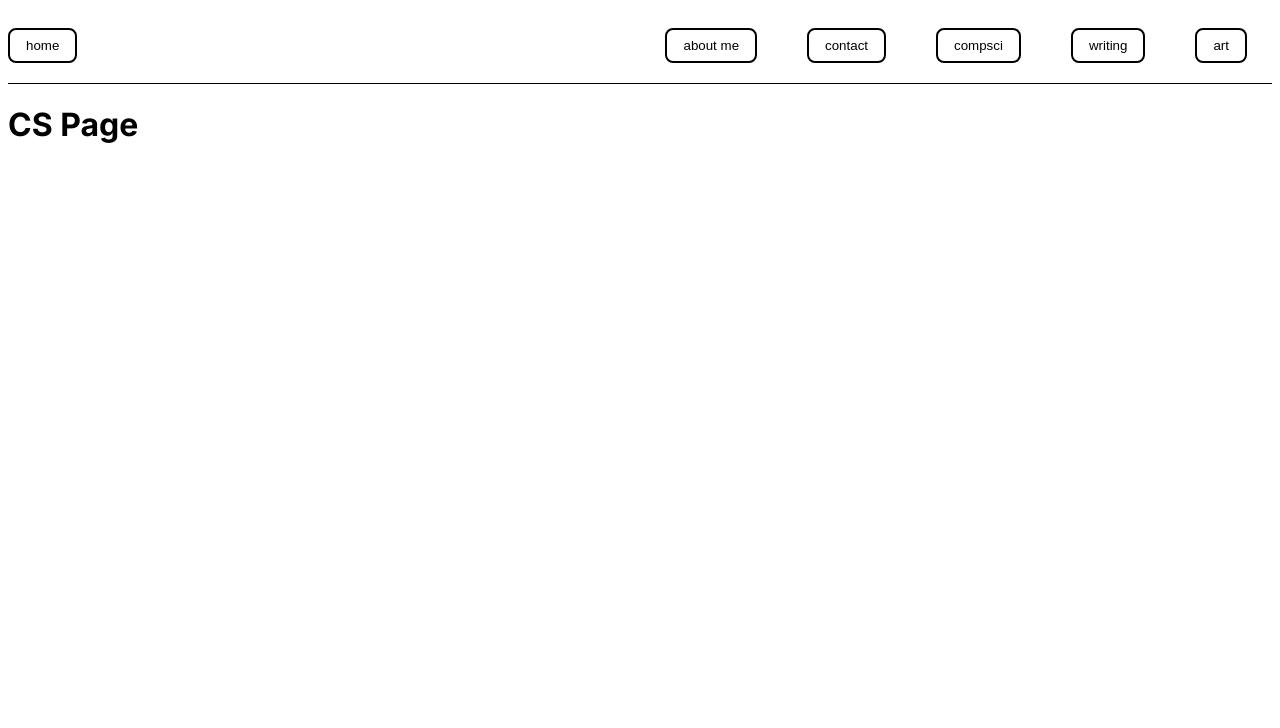
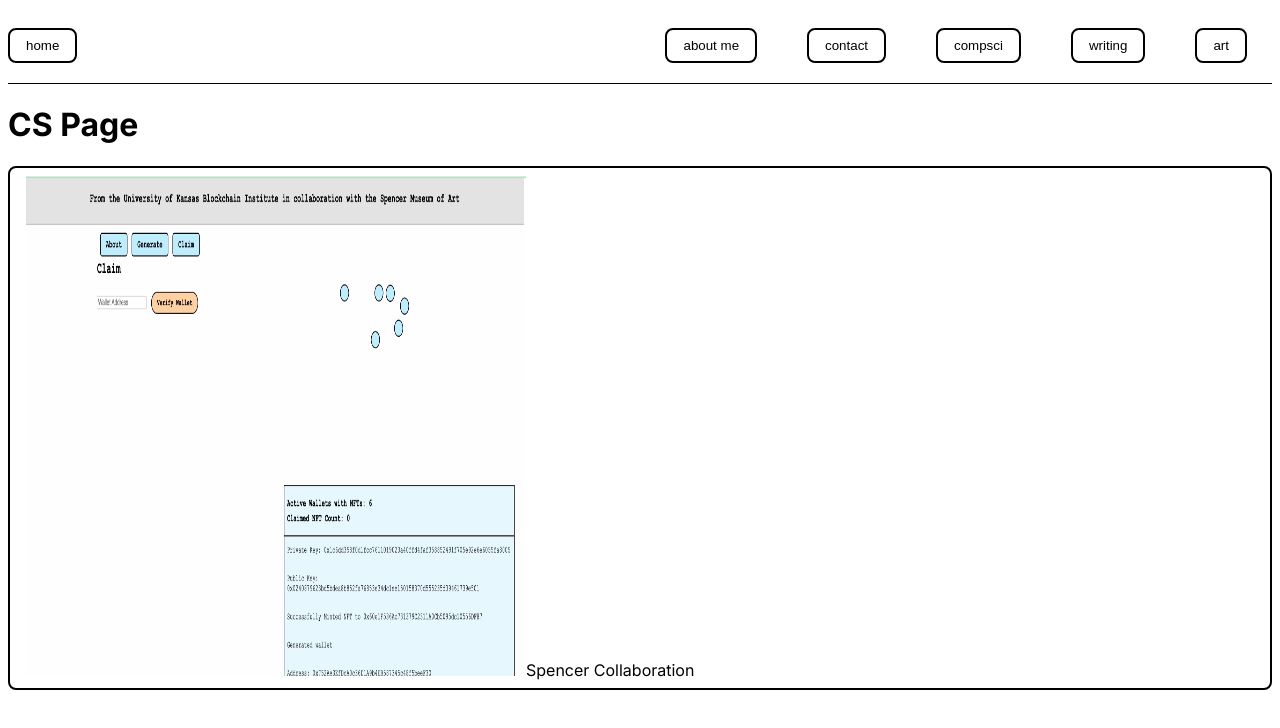
Before and after one commit to emmanasseri/emma-nasseri, a Next.js app: page /cs in a window 1280 px wide. Shown: the top 728 px of the page. Built offline with nearby package versions, Linux system fonts and the light colour scheme.

Commit message:
outline card changes

```diff
--- a/src/app/cs/page.js
+++ b/src/app/cs/page.js
@@ -1,5 +1,6 @@
 import React from "react";
 import Navbar from "@/components/Navbar";
+import OutlineCard from "@/components/OutlineCard";
 
 export default function CSPage() {
   return (
@@ -7,7 +8,12 @@ export default function CSPage() {
       <Navbar />
       <div>
         <h1>CS Page</h1>
-        {/* Your CS content */}
+        <OutlineCard
+          title="Spencer Collaboration"
+          description="an art project involving blockchain"
+          imagePath="/images/spencerImage.png" // Path to your image
+          alt="Description for Accessibility" // Alt text for the image
+        />
       </div>
     </>
   );
--- a/src/components/OutlineCard.js
+++ b/src/components/OutlineCard.js
@@ -1,10 +1,18 @@
 import React from "react";
+import Image from "next/image";
 
-const OutlineCard = ({ title, onClick }) => {
+const OutlineCard = ({ title, bodyText, imagePath }) => {
   return (
-    <button style={styles.button} onClick={onClick ? onClick : undefined}>
-      {title}
-    </button>
+    <div style={styles.button}>
+      <Image
+        src={imagePath}
+        alt="Description for Accessibility"
+        width={500}
+        height={500}
+      />
+      <span style={styles.title}>{title}</span>
+      <span style={styles.body}>{bodyText}</span>
+    </div>
   );
 };
 
@@ -13,17 +21,13 @@ export default OutlineCard;
 const styles = {
   button: {
     border: "2px solid black",
-    borderRadius: "8px", // This gives the rounded edges
-    padding: "8px 16px", // Adjust as needed for button size
+    borderRadius: "8px",
+    padding: "8px 16px",
     backgroundColor: "transparent",
     color: "black",
     cursor: "pointer",
     outline: "none",
-    transition: "0.3s", // Smoothens the hover effect
-    "&:hover": {
-      backgroundColor: "black", // Color when button is hovered
-      color: "white",
-    },
+    transition: "0.3s",
   },
   link: {
     textDecoration: "none",
```
Also changed, not shown: public/images/spencerImage.png (added).
